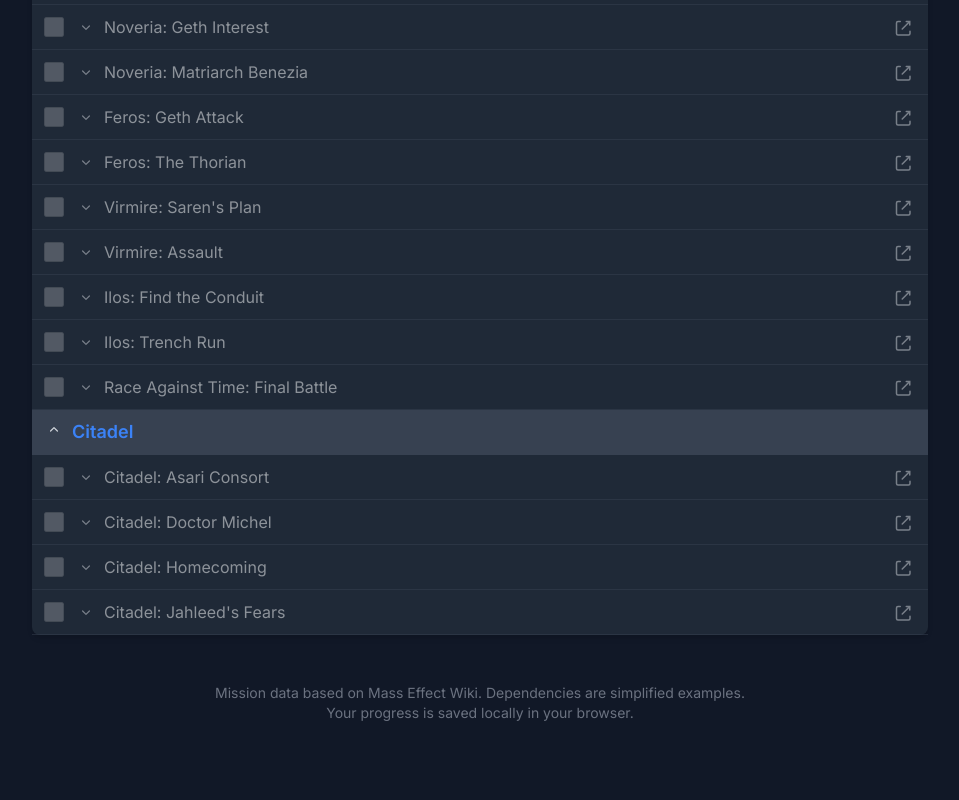
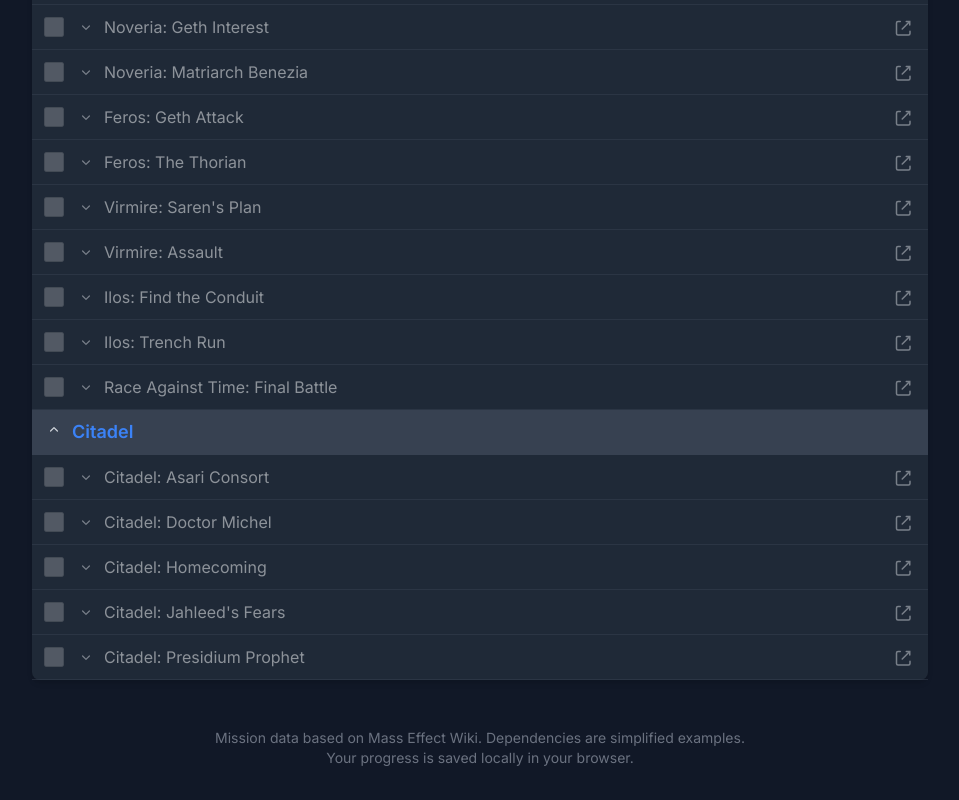
Before and after one commit to vlabensky/mass-effect-checklist, a Next.js app: page / in a window 1280 px wide. Shown: the part 346-1146 px from the top of the page, without its empty margins (160-1119 px from the left). Before the commit the page ends 1101 px from the top, so only its background shows below. Built offline with nearby package versions, Linux system fonts and the light colour scheme.

Commit message:
Citadel: Presidium Prophet

```diff
--- a/src/app/behavior/missions/types.ts
+++ b/src/app/behavior/missions/types.ts
@@ -42,6 +42,7 @@
   | 'me1_citadel_doctor_michel'
   | 'me1_citadel_homecoming'
   | 'me1_citadel_jahleeds_fears'
+  | 'me1_citadel_presidium_prophet'
   | 'me2_prologue_save_joker'
   | 'me2_prologue_awakening'
   | 'me2_freedoms_progress'
--- a/src/app/behavior/translations/types.ts
+++ b/src/app/behavior/translations/types.ts
@@ -68,6 +68,7 @@
   mission_me1_citadel_doctor_michel: string;
   mission_me1_citadel_homecoming: string;
   mission_me1_citadel_jahleeds_fears: string;
+  mission_me1_citadel_presidium_prophet: string;
   mission_me2_prologue_save_joker: string,
   mission_me2_prologue_awakening: string;
   mission_me2_freedoms_progress: string;
--- a/src/app/resx/data/index.ts
+++ b/src/app/resx/data/index.ts
@@ -76,6 +76,10 @@
         id: 'me1_citadel_jahleeds_fears',
         prerequisites: ['me1_citadel_expose_saren'],
         wikiUrl: w('Citadel:_Jahleed%27s_Fears'),
+      }, {
+        id: 'me1_citadel_presidium_prophet',
+        prerequisites: ['me1_citadel_expose_saren'],
+        wikiUrl: w('Citadel:_Presidium_Prophet'),
       }],
     }],
   }, {
--- a/src/app/resx/text/translations/_en.ts
+++ b/src/app/resx/text/translations/_en.ts
@@ -56,6 +56,7 @@
   mission_me1_citadel_doctor_michel: 'Citadel: Doctor Michel',
   mission_me1_citadel_homecoming: 'Citadel: Homecoming',
   mission_me1_citadel_jahleeds_fears: 'Citadel: Jahleed\'s Fears',
+  mission_me1_citadel_presidium_prophet: 'Citadel: Presidium Prophet',
   mission_me2_prologue_save_joker: "Prologue: Save Joker",
   mission_me2_prologue_awakening: "Prologue: Awakening",
   mission_me2_freedoms_progress: "Freedom's Progress",
```
